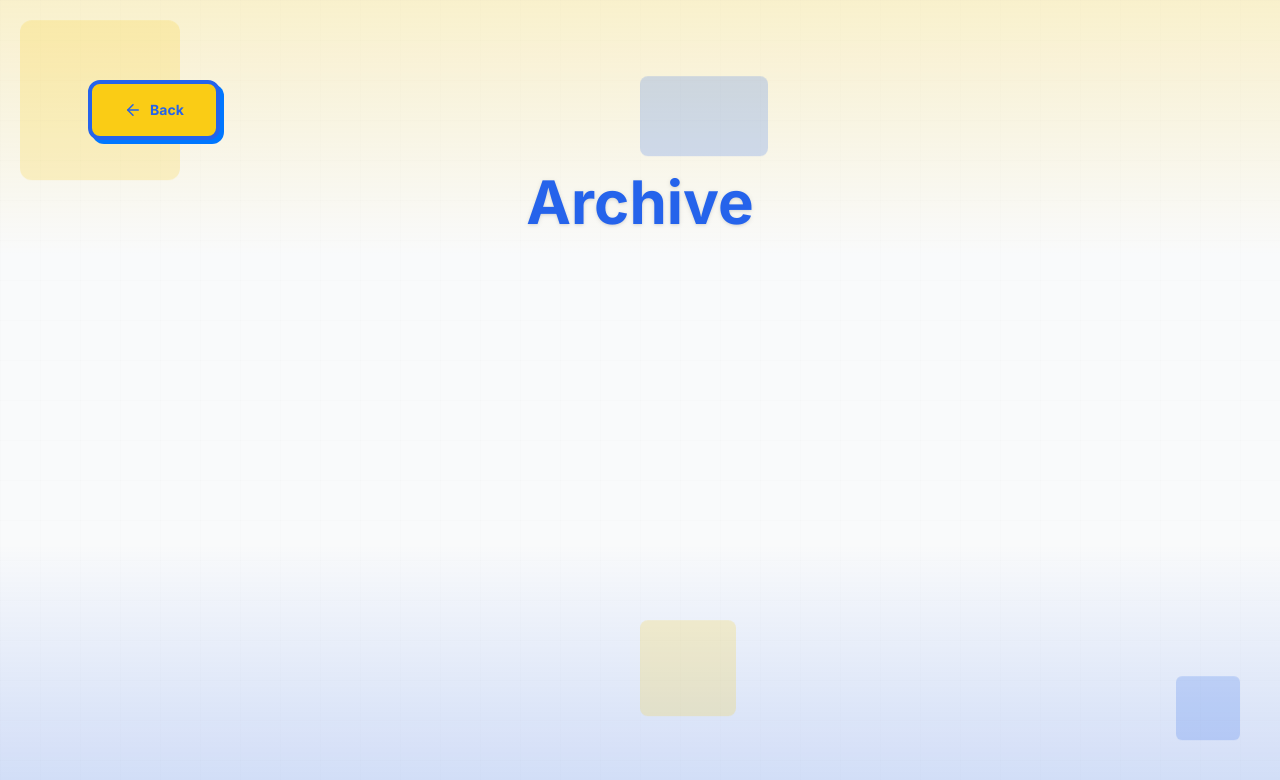
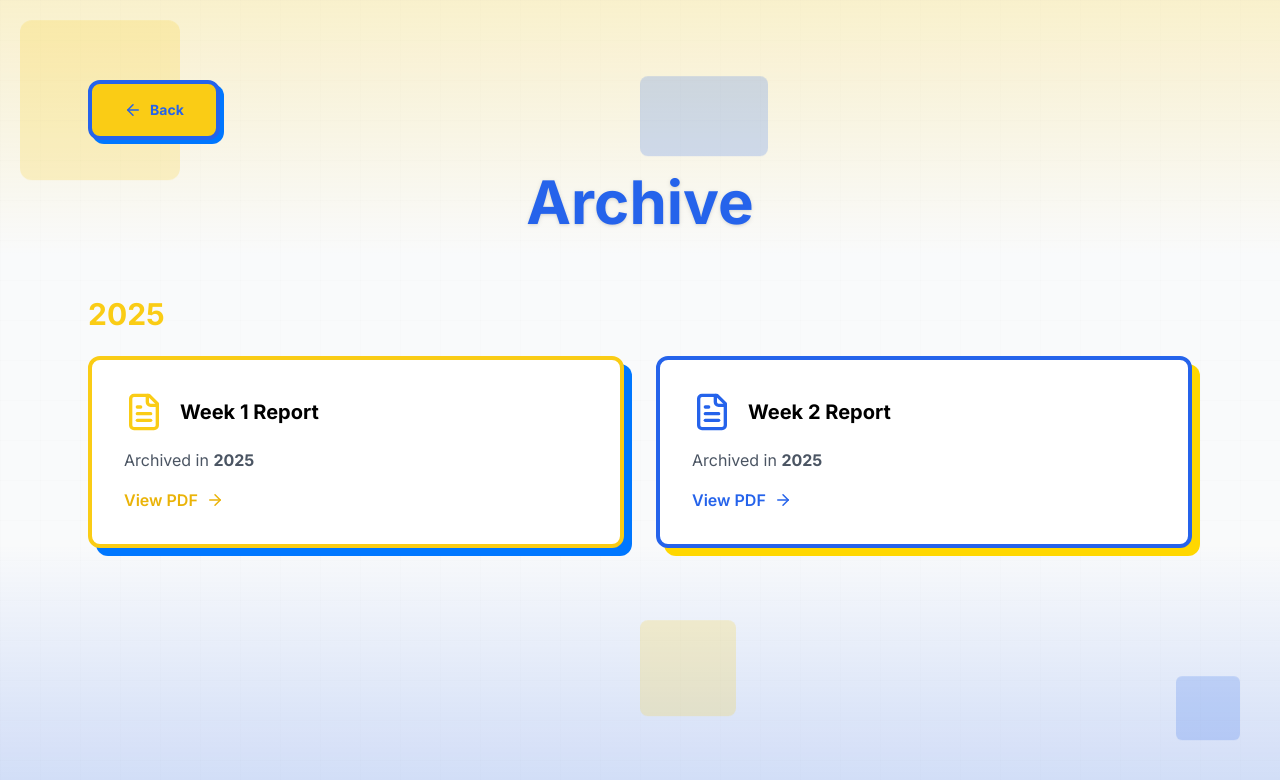
Before and after one commit to mesonicDEVAJ18/IIITDSummerCamp25, a React (Vite) app: page / in a window 1280 px wide. Both pictures are taken after a click on the button "Visit Archive". Shown: the top 780 px of the page. Built offline with nearby package versions, Linux system fonts and the light colour scheme.

Commit message:
2025 week reports

```diff
--- a/src/sites/archive.tsx
+++ b/src/sites/archive.tsx
@@ -9,9 +9,8 @@ interface ArchiveItem {
 }
 
 const archiveData: ArchiveItem[] = [
-//   { title: "Summer Camp Report", file: "/archive/SummerCamp2023.pdf", year: 2023 },
-//   { title: "TLF Summary", file: "/archive/TLF2022.pdf", year: 2022 },
-//   { title: "Annual Programs Overview", file: "/archive/Programs2021.pdf", year: 2021 },
+{ title: "Week 1 Report", file: "/archive/2025_week1.pdf", year: 2025 },
+{ title: "Week 2 Report", file: "/archive/2025_week2.pdf", year: 2025 }
 ];
 
 const groupedByYear = archiveData.reduce((acc: Record<number, ArchiveItem[]>, item) => {
```
Also changed, not shown: 2 other files (tests, documents, lock files or other folders).
